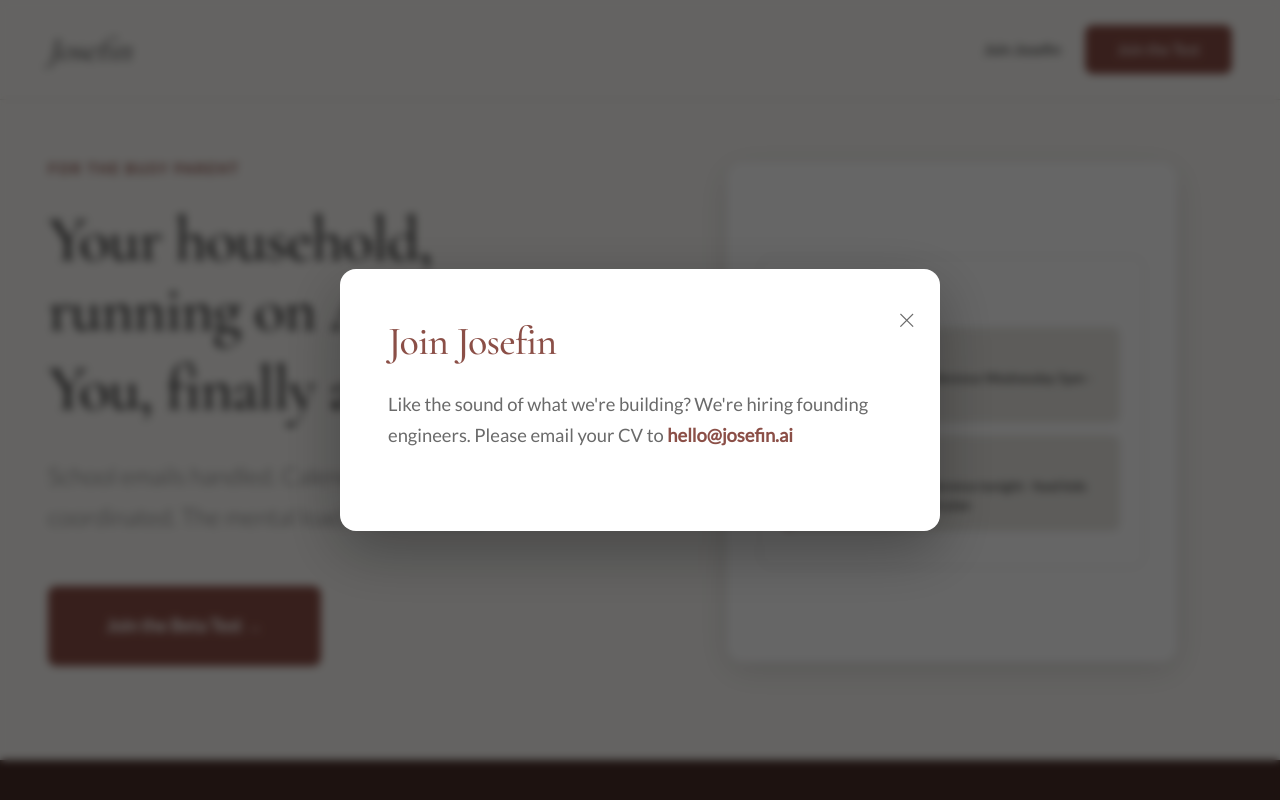
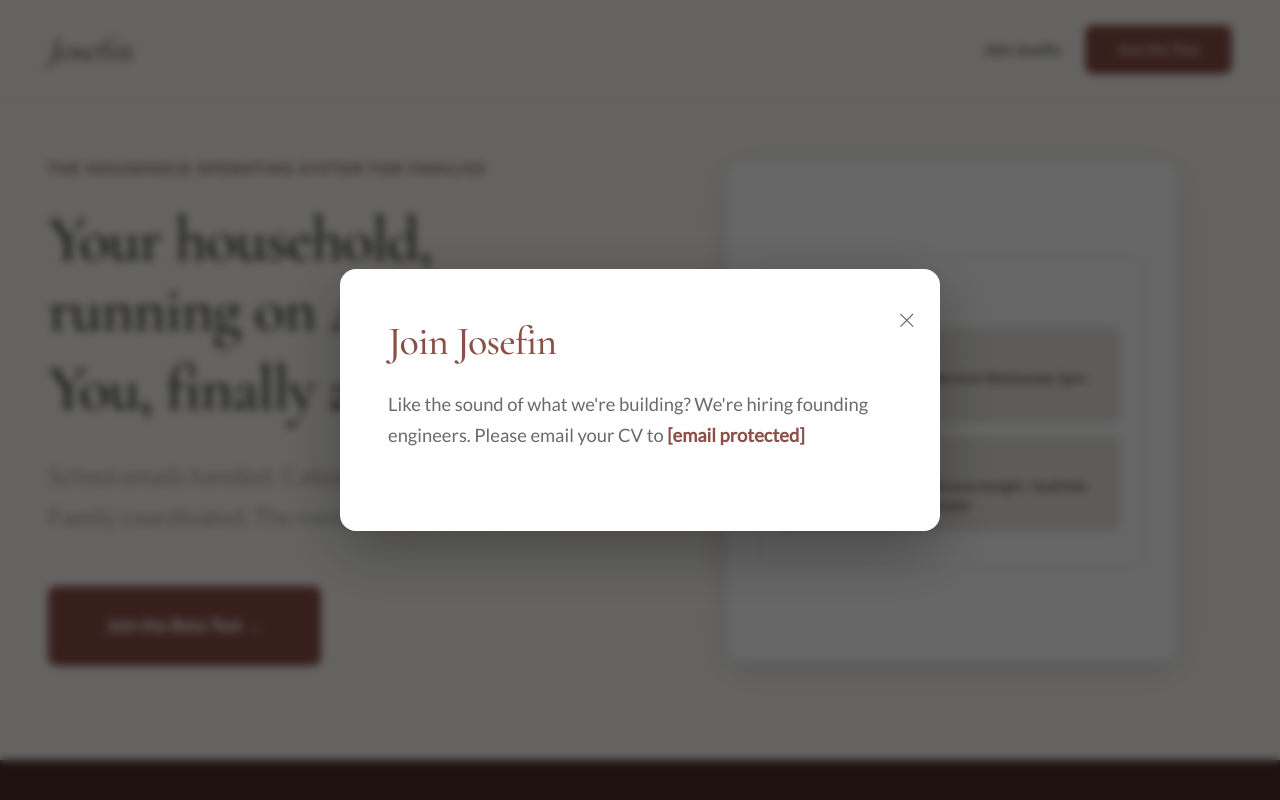
Before and after one commit to wandeabe/josefin-landing, a plain HTML site: page index.html.html in a window 1280 px wide. Both pictures are taken after a click on the link "Join Josefin". Shown: the top 800 px of the page. Drawn offline with nearby package versions, Linux system fonts and the light colour scheme.

Commit message:
Add files via upload

```diff
--- a/index.html.html
+++ b/index.html.html
@@ -468,10 +468,10 @@
     <section class="hero">
         <div class="hero-container">
             <div class="hero-content">
-                <p class="hero-label">For the Busy Parent</p>
+                <p class="hero-label">THE HOUSEHOLD OPERATING SYSTEM FOR FAMILIES</p>
                 <h1 class="hero-title-line1">Your household, running on Autopilot.</h1>
                 <h1 class="hero-title-line2">You, finally ahead.</h1>
-                <p class="hero-description">School emails handled. Calendars synced. Family coordinated. The mental load, externalized.</p>
+                <p class="hero-description">School emails handled. Calendar invites scheduled. Family coordinated. The mental load, externalised.</p>
                 <a onclick="openJoinModal()" class="btn-primary">Join the Beta Test →</a>
             </div>
             <div class="hero-animation">
@@ -807,7 +807,7 @@
     </section>
 
     <footer>
-        <p>© 2025 Josefin · Building in London</p>
+        <p>© 2025 Josefin · Building infrastructure for Modern Households</p>
         <p style="margin-top: 1rem;"><a onclick="openContactModal()">Contact</a></p>
     </footer>
 
@@ -863,7 +863,7 @@
             <div id="careersMessage">
                 <h2 class="modal-title">Join Josefin</h2>
                 <p style="font-size: 1.15rem; color: var(--text-secondary); line-height: 1.7; margin-bottom: 2rem;">
-                    Like the sound of what we're building? We're hiring founding engineers. Please email your CV to <a href="mailto:hello@josefin.ai" style="color: var(--primary); text-decoration: none; font-weight: 600;">hello@josefin.ai</a>
+                    Like the sound of what we're building? We're hiring founding engineers. Please email your CV to <a href="/cdn-cgi/l/email-protection#a0c8c5cccccfe0cacfd3c5c6c9ce8ec1c9" style="color: var(--primary); text-decoration: none; font-weight: 600;"><span class="__cf_email__" data-cfemail="acc4c9c0c0c3ecc6c3dfc9cac5c282cdc5">[email&#160;protected]</span></a>
                 </p>
             </div>
         </div>
@@ -876,11 +876,4 @@
             <div id="contactMessage">
                 <h2 class="modal-title">Contact</h2>
                 <p style="font-size: 1.15rem; color: var(--text-secondary); line-height: 1.7; margin-bottom: 2rem;">
-                                        Please direct all enquiries to <a href="mailto:hello@josefin.ai" style="color: var(--primary); text-decoration: none; font-weight: 600;">hello@josefin.ai</a>
-                </p>
-            </div>
-        </div>
-    </div>
-
-</body>
-</html>
+                                        Please direct all enquiries to <a href="/cdn-cgi/l/email-protection#640c0108080b240e0b1701020d0a4a050d" color: var(--primary); text-decoration: none; font-weight: 600;"><span class="__cf_email__" data-cfemail="e189848d8d8ea18b8e928487888fcf8088">[email&#160;protected]</sp
```
